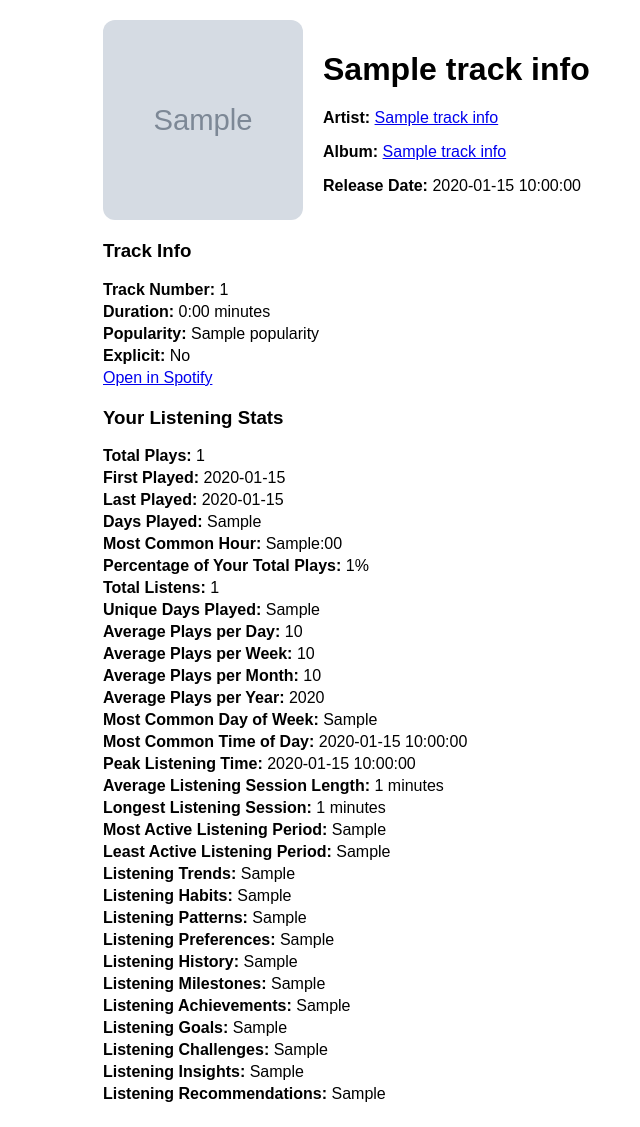
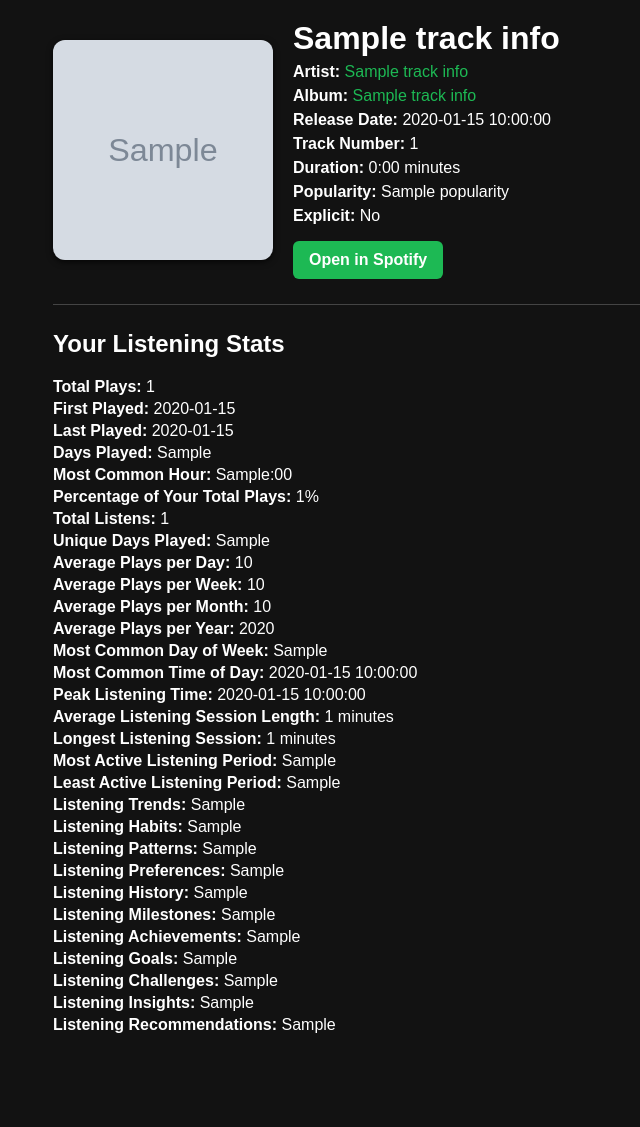
Before and after one commit to Kvezerelinika/Spotify-Stats-demo, a Python web app: template app/templates/track_details.html in a window 1280 px wide. Shown: the whole page, without its empty margins (137-777 px from the left). After the commit the page ends 1033 px from the top, so only its background shows below. Run offline with Jinja, Linux system fonts and the light colour scheme; the template is opened without the code that fills it: most values are stand-ins (such as "Sample title", 1, 10 or a date in 2020); grey boxes marked "Sample" are stand-in pictures.

Commit message:
edited albums and tracks

```diff
--- a/app/templates/track_details.html
+++ b/app/templates/track_details.html
@@ -5,35 +5,102 @@
     <meta charset="UTF-8">
     <title>{{ track_info.name }} - Track Details</title>
     <style>
-        body { font-family: sans-serif; max-width: 800px; margin: 0 auto; padding: 20px; }
-        .track-cover { width: 200px; height: 200px; border-radius: 12px; object-fit: cover; }
-        .header { display: flex; align-items: center; gap: 20px; }
-        .info { margin-top: 20px; }
-        .info p { margin: 4px 0; }
+        body {
+            font-family: Arial, sans-serif;
+            background: #121212;
+            color: #fff;
+            max-width: 900px;
+            margin: 0 auto;
+            padding: 20px;
+        }
+        a {
+            color: #1db954;
+            text-decoration: none;
+        }
+        a:hover {
+            text-decoration: underline;
+        }
+        .track-header {
+            display: flex;
+            gap: 20px;
+            align-items: center;
+        }
+        .track-cover {
+            width: 220px;
+            height: 220px;
+            border-radius: 12px;
+            object-fit: cover;
+            box-shadow: 0 2px 6px rgba(0,0,0,0.7);
+        }
+        .track-meta h1 {
+            margin: 0;
+            font-size: 2rem;
+        }
+        .track-meta p {
+            margin: 6px 0;
+        }
+        .spotify-link a {
+            background-color: #1DB954;
+            color: white;
+            padding: 10px 16px;
+            border-radius: 6px;
+            font-weight: bold;
+            display: inline-block;
+            margin-top: 10px;
+        }
+        .spotify-link a:hover {
+            background-color: #17a84b;
+        }
+        hr {
+            border: none;
+            border-top: 1px solid #444;
+            margin: 25px 0;
+        }
+        table {
+            width: 100%;
+            border-collapse: collapse;
+            margin-top: 15px;
+        }
+        th, td {
+            padding: 8px;
+            border-bottom: 1px solid #333;
+            text-align: left;
+        }
+        th {
+            background-color: #222;
+        }
+        .info-section {
+            margin-top: 20px;
+        }
+        .info-section p {
+            margin: 4px 0;
+        }
     </style>
 </head>
 <body>
-    <div class="header">
+
+    <div class="track-header">
         <img src="{{ track_info.album_image_url or '/static/default-album.png' }}" alt="Album Cover" class="track-cover">
-        <div>
+        <div class="track-meta">
             <h1>{{ track_info.name }}</h1>
             <p><strong>Artist:</strong> <a href="/artists/{{ track_info.artist_id }}">{{ track_info.artist_name }}</a></p>
             <p><strong>Album:</strong> <a href="/albums/{{ track_info.album_id }}">{{ track_info.album_name }}</a></p>
             <p><strong>Release Date:</strong> {{ track_info.album_release_date or "N/A" }}</p>
+            <p><strong>Track Number:</strong> {{ track_info.track_number }}</p>
+            <p><strong>Duration:</strong> {{ (track_info.duration_ms // 60000) }}:{{ '%02d' % ((track_info.duration_ms // 1000) % 60) }} minutes</p>
+            <p><strong>Popularity:</strong> {{ track_info.popularity }}</p>
+            <p><strong>Explicit:</strong> {{ "Yes" if track_info.explicit else "No" }}</p>
+            <div class="spotify-link">
+                <a href="{{ track_info.spotify_url }}" target="_blank">Open in Spotify</a>
+            </div>
         </div>
     </div>
 
-    <div class="info">
-        <h3>Track Info</h3>
-        <p><strong>Track Number:</strong> {{ track_info.track_number }}</p>
-        <p><strong>Duration:</strong> {{ (track_info.duration_ms // 60000) }}:{{ '%02d' % ((track_info.duration_ms // 1000) % 60) }} minutes</p>
-        <p><strong>Popularity:</strong> {{ track_info.popularity }}</p>
-        <p><strong>Explicit:</strong> {{ "Yes" if track_info.explicit else "No" }}</p>
-        <p><a href="{{ track_info.spotify_url }}" target="_blank">Open in Spotify</a></p>
-    </div>
+    <hr>
+
     {% if personal_stats %}
-        <div class="info">
-            <h3>Your Listening Stats</h3>
+        <div class="info-section">
+            <h2>Your Listening Stats</h2>
             <p><strong>Total Plays:</strong> {{ personal_stats.total_plays }}</p>
             <p><strong>First Played:</strong> {{ personal_stats.first_played.strftime('%Y-%m-%d %H:%M') }}</p>
             <p><strong>Last Played:</strong> {{ personal_stats.last_played.strftime('%Y-%m-%d %H:%M') }}</p>
@@ -69,17 +136,17 @@
             <p><strong>Listening Insights:</strong> {{ personal_stats.listening_insights }}</p>
             <p><strong>Listening Recommendations:</strong> {{ personal_stats.listening_recommendations }}</p>
         </div>
-    {% else %}
-        <div class="info">
-            <h3>Your Listening Stats</h3>
+    {% elif personal_stats is not none %}
+        <div class="info-section">
+            <h2>Your Listening Stats</h2>
             <p>You haven't streamed this track yet.</p>
         </div>
-    {% endif %}
-    {% if personal_stats is none %}
-        <div class="info">
-            <h3>Your Listening Stats</h3>
+    {% else %}
+        <div class="info-section">
+            <h2>Your Listening Stats</h2>
             <p><a href="/login">Log in</a> to see your listening stats for this track.</p>
         </div>
     {% endif %}
+
 </body>
 </html>
```
Also changed, not shown: app/main.py (+205 -20 lines), app/templates/album_details.html (+46 -8 lines).
